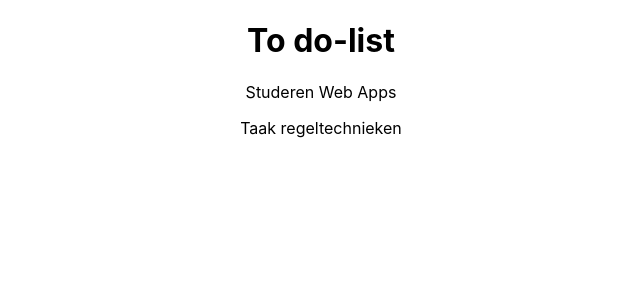
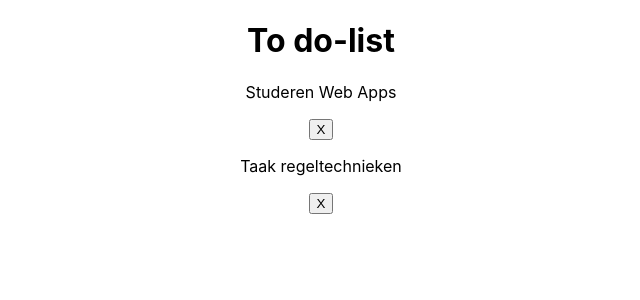
Before and after one commit to Vives-WebApps-AJ2024-Classroom/to_do_list, a React (Create React App) app: page / in a window 1280 px wide. Shown: the top 300 px of the page, without its empty margins (319-959 px from the left). Built offline with nearby package versions, Linux system fonts and the light colour scheme.

Commit message:
Add delete possibility

```diff
--- a/src/TodoList.tsx
+++ b/src/TodoList.tsx
@@ -14,12 +14,20 @@ function TodoList() {
         }
     ])
 
+    function deleteTask(id: number) {
+        setTasks(tasks.filter((filterTask) => filterTask.id !== id))
+    }
+
     return (
         <div className="todo-list">
             <h1>To do-list</h1>
             {tasks.map(task => (
-                <p>{task.text}</p>
-            ))}
+                    <>
+                        <p>{task.text}</p>
+                        <button onClick={() => deleteTask(task.id)}>X</button>
+                    </>
+                )
+            )}
         </div>
     );
 }
```
